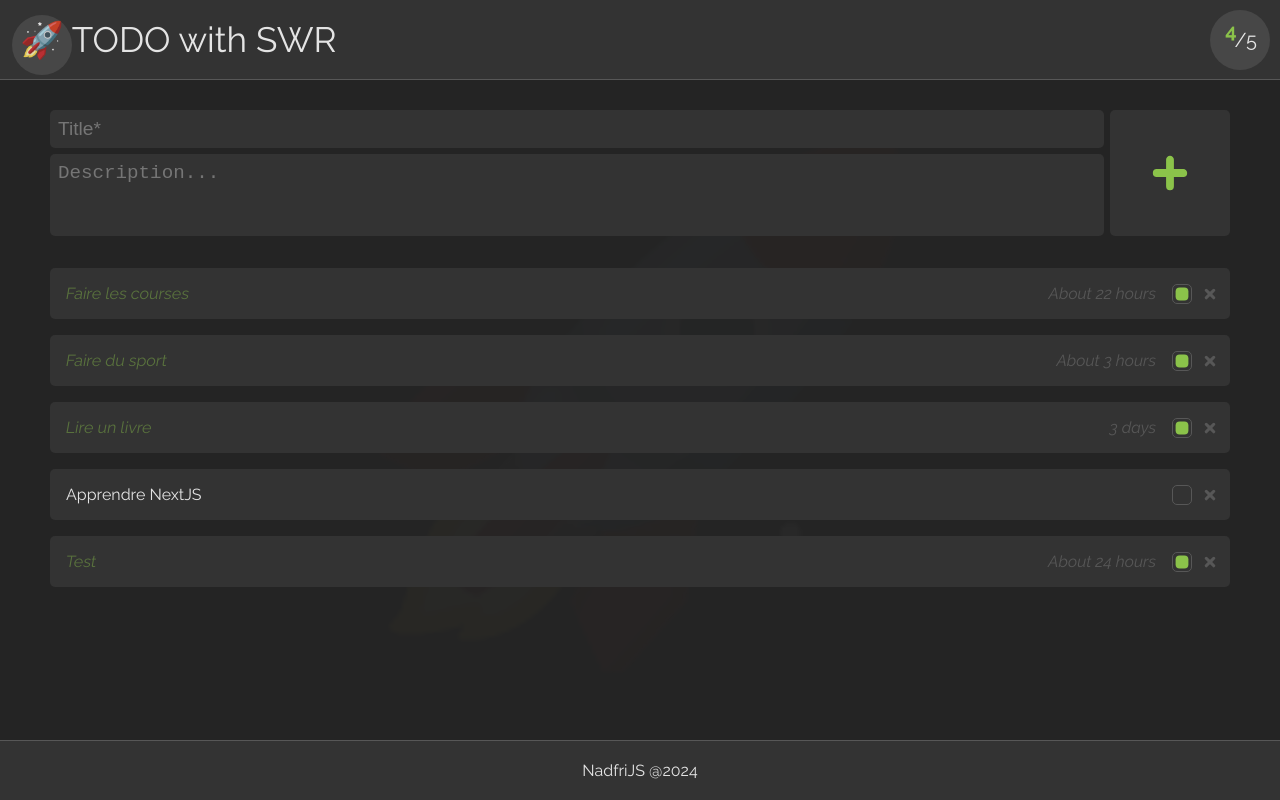
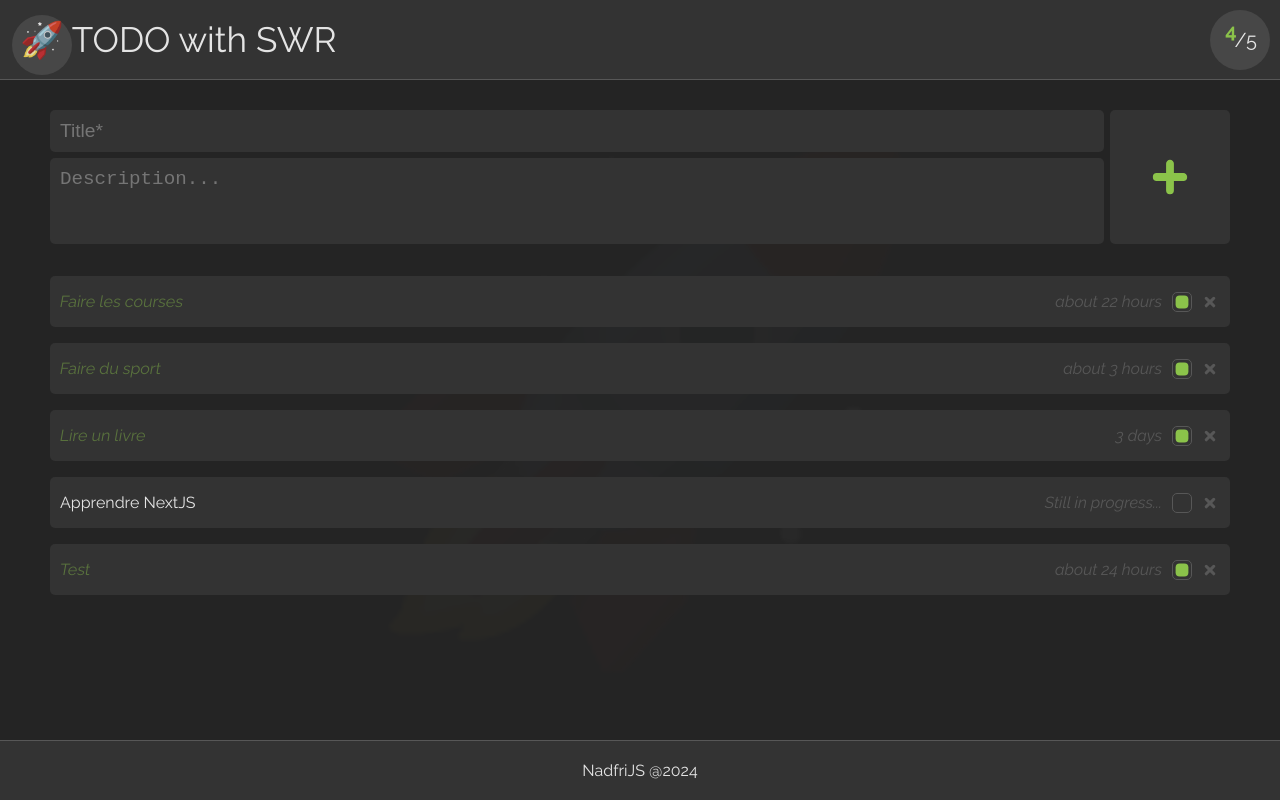
Before and after one commit to nadfri/todo-swr, a React (Vite) app: page / in a window 1280 px wide. Built offline with nearby package versions, Linux system fonts and the light colour scheme; data requests are answered from the project's data file.

Commit message:
Refacto: Add DateCompleted component

```diff
--- /dev/null
+++ b/src/components/DateCompleted/DateCompleted.scss
@@ -0,0 +1,13 @@
+.DateCompleted {
+  display: inline-flex;
+  align-items: center;
+  font-style: italic;
+  color: var(--grey);
+  white-space: nowrap;
+  float: right;
+  transition: color 0.2s;
+
+  &::first-letter {
+    text-transform: uppercase;
+  }
+}
--- /dev/null
+++ b/src/components/DateCompleted/DateCompleted.tsx
@@ -0,0 +1,13 @@
+import './DateCompleted.scss';
+import { TodoType } from '@/types/todoType';
+import { formatDateByDistance } from '@/utils/formatDateByDistance';
+
+export default function DateCompleted({ todo }: { todo: TodoType }) {
+  return (
+    <span className='DateCompleted'>
+      {todo.isCompleted
+        ? formatDateByDistance(todo.completedAt!)
+        : 'Still in progress...'}
+    </span>
+  );
+}
--- a/src/components/Todo/Todo.scss
+++ b/src/components/Todo/Todo.scss
@@ -16,8 +16,7 @@
       color: var(--success);
     }
 
-    .todo-date {
-      animation: fade-in 0.2s forwards;
+    .DateCompleted {
       color: var(--white);
     }
   }
@@ -25,7 +24,8 @@
   .todo-link {
     display: flex;
     justify-content: space-between;
-    padding: 16px;
+    gap: 10px;
+    padding: 16px 10px;
     flex: 1;
   }
 
@@ -35,17 +35,6 @@
     &.completed {
       transform: skew(-10deg);
       color: var(--success-light);
-    }
-  }
-
-  .todo-date {
-    display: inline-block;
-    padding-left: 10px;
-    font-style: italic;
-    color: var(--grey);
-
-    &::first-letter {
-      text-transform: uppercase;
     }
   }
 
@@ -72,4 +61,15 @@
       color: var(--danger);
     }
   }
+
+  /*Drag and Drop*/
+  &.dragging {
+    opacity: 1;
+    border: dashed 1px var(--white);
+  }
+
+  &.drag-over {
+    opacity: 1;
+    border: dashed 1px var(--success);
+  }
 }
--- a/src/components/Todo/Todo.tsx
+++ b/src/components/Todo/Todo.tsx
@@ -5,7 +5,7 @@
 import CheckBox from '../CheckBox/CheckBox';
 import { TodoType } from '@/types/todoType';
 import { deleteTodo, updateTodo } from '@/api/service';
-import { formatDateByDistance } from '@/utils/formatDateByDistance';
+import DateCompleted from '../DateCompleted/DateCompleted';
 
 export default function Todo({ todo }: { todo: TodoType }) {
   const refLi = useRef<HTMLLIElement>(null);
@@ -28,16 +28,12 @@
 
   return (
     <li className='Todo' ref={refLi}>
-      <Link to={`/todos/${todo.id}`} className='todo-link'>
+      <Link to={`/todos/${todo.id}`} className='todo-link' draggable={false}>
         <span className={todo.isCompleted ? 'todo-title completed' : 'todo-title'}>
           {todo.title}{' '}
         </span>
 
-        {todo.completedAt && (
-          <span className='todo-date'>
-            {formatDateByDistance(new Date(todo.completedAt))}
-          </span>
-        )}
+        <DateCompleted todo={todo} />
       </Link>
 
       <div className='todo-actions'>
--- a/src/pages/TodoPage/TodoPage.scss
+++ b/src/pages/TodoPage/TodoPage.scss
@@ -2,7 +2,6 @@
   flex: 1;
   display: flex;
   flex-direction: column;
-
   gap: 30px;
 
   h1 {
@@ -34,16 +33,6 @@
     font-size: 1rem;
     width: 100%;
     background-color: var(--grey-dark);
-  }
-
-  .date {
-    text-align: right;
-    font-style: italic;
-    color: var(--grey);
-
-    &::first-letter {
-      text-transform: uppercase;
-    }
   }
 
   .btn-container {
--- a/src/pages/TodoPage/TodoPage.tsx
+++ b/src/pages/TodoPage/TodoPage.tsx
@@ -2,13 +2,13 @@
 import { Navigate, useNavigate } from 'react-router-dom';
 import { useParams } from 'react-router-dom';
 import { deleteTodo, updateTodo, useTodo } from '@/api/service';
-import { formatDateByDistance } from '@/utils/formatDateByDistance';
 import Loader from '@/components/Loader/Loader';
 import BackBtn from '@/components/BackBtn/BackBtn';
 import Circle from '@/components/Circle/Circle';
 import AddNewTodo from '@/components/AddNewTodo/AddNewTodo';
 import { useRef, useState } from 'react';
 import EditIcon from '@/components/Icons/EditIcon';
+import DateCompleted from '@/components/DateCompleted/DateCompleted';
 
 export default function TodoPage() {
   const { id } = useParams();
@@ -72,6 +72,7 @@
               todo.isCompleted ? 'input title-input completed' : 'input title-input'
             }
             type='text'
+            maxLength={80}
             defaultValue={todo.title}
             placeholder='Title*'
             readOnly={!isEditing}
@@ -98,11 +99,7 @@
           title='Cick to edit'
         />
 
-        {todo.isCompleted ? (
-          <p className='date'>{formatDateByDistance(todo.completedAt!)}</p>
-        ) : (
-          <p className='date'>Still in progress...</p>
-        )}
+        <DateCompleted todo={todo} />
       </div>
 
       <div className='btn-container'>
--- a/src/scss/_inputs.scss
+++ b/src/scss/_inputs.scss
@@ -2,7 +2,7 @@
 .textarea {
   color: var(--white);
   background-color: var(--grey-dark);
-  padding: 8px;
+  padding: 10px;
   border: none;
   border-radius: 5px;
   outline: none;
```
